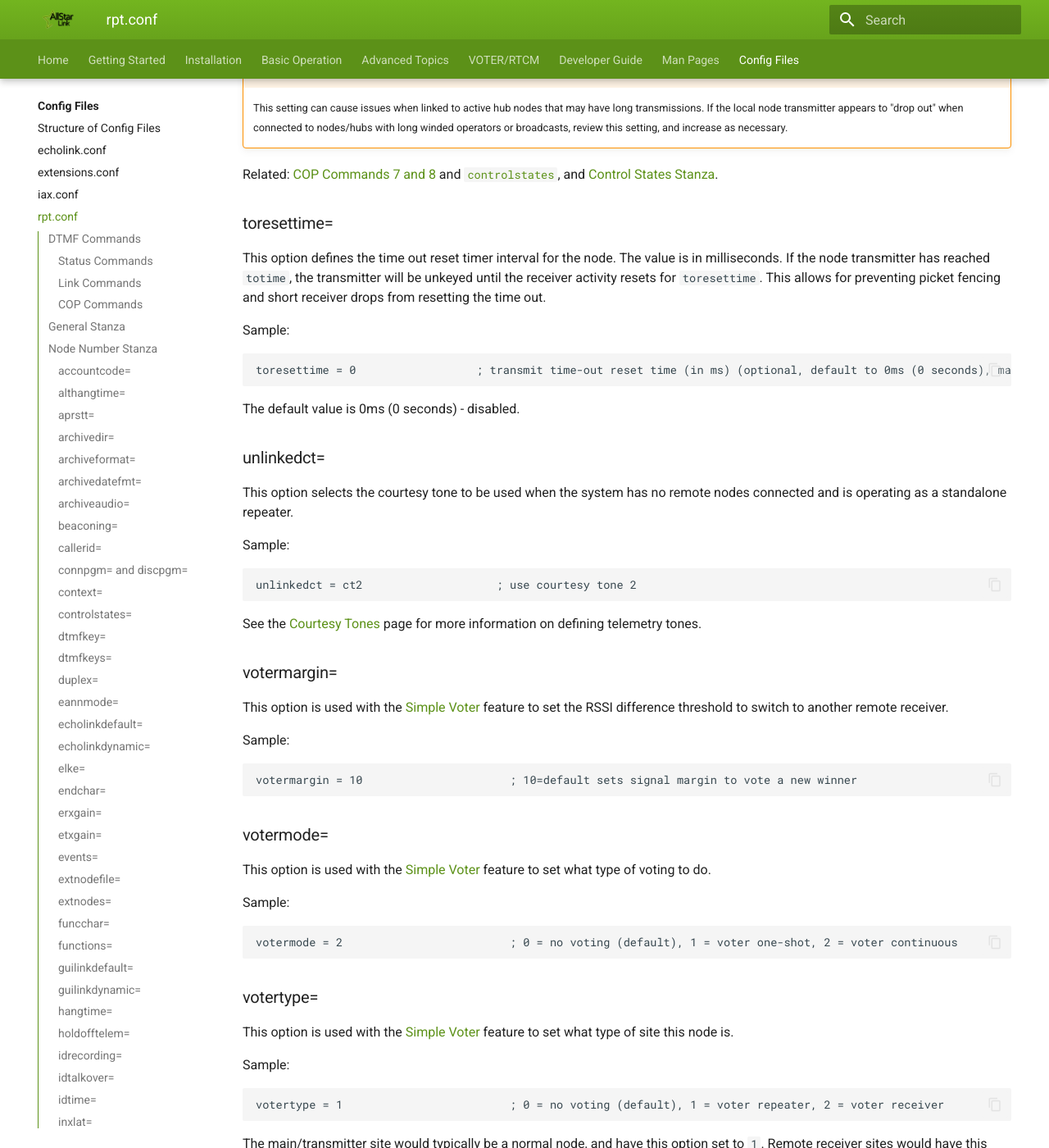
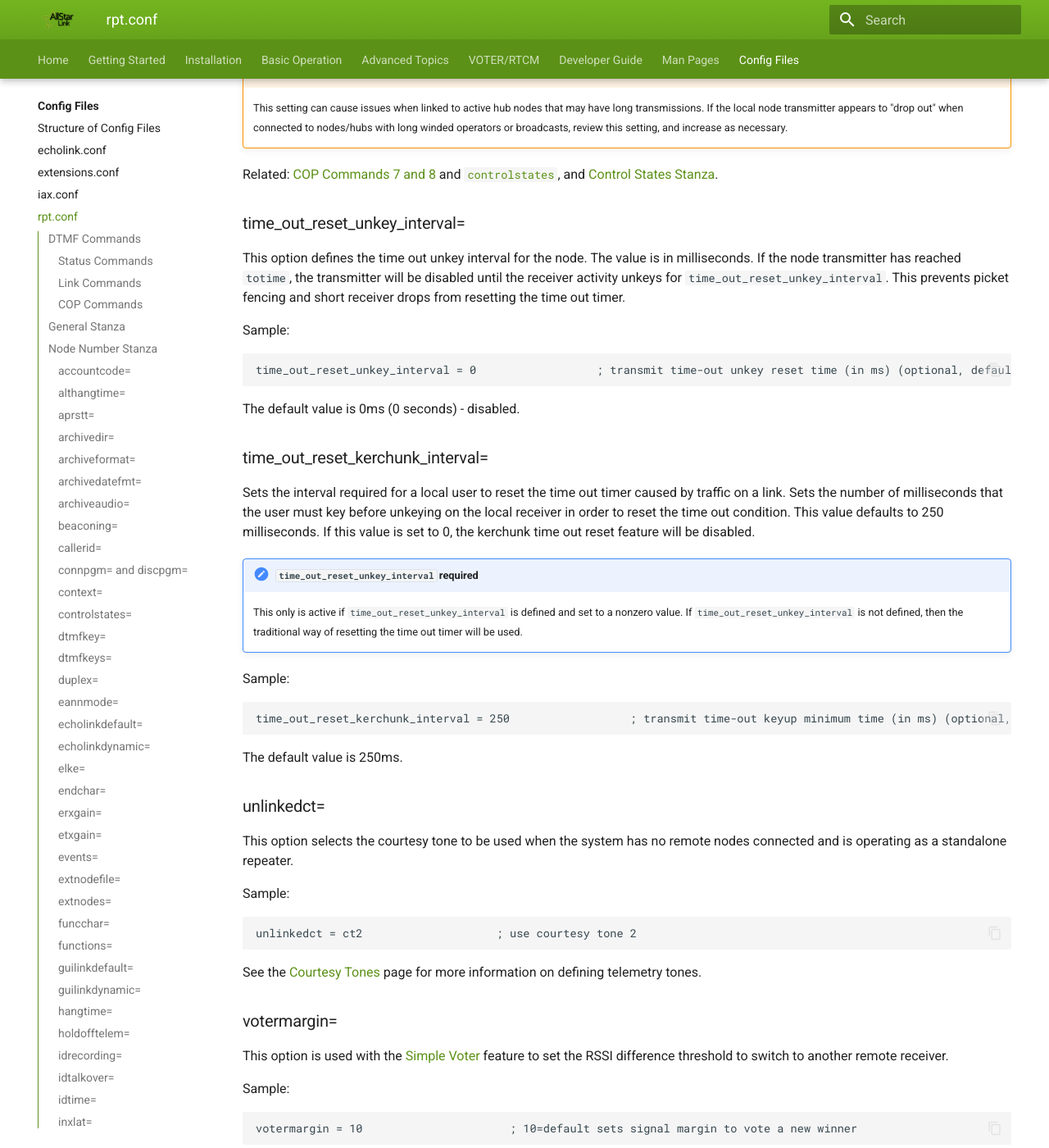
Before and after one commit to AllStarLink/ASL3-Manual, an MkDocs documentation site: the page built from docs/config/rpt_conf.md, in a window 1280 px wide and 1400 px high, scrolled down 35530 px. Shown: the whole window at 82% size. Built offline with MkDocs 1.6.1 and Material for MkDocs 9.7.7, drawn with Linux system fonts in a browser that asks for light colours.

Commit message:
Update related to PR #770 timout_reset_kerchunk_interval and rename toresettime to time_out_reset_unkey_interval

````diff
--- a/docs/config/rpt_conf.md
+++ b/docs/config/rpt_conf.md
@@ -1346,16 +1346,28 @@ The default value is 180000 ms (3 minutes).  Maximum of 9999999ms (166 minutes)
 
 Related: [COP Commands 7 and 8](#cop-commands) and [`controlstates`](#controlstates), and [Control States Stanza](#control-states-stanza).
 
-### toresettime=
-This option defines the time out reset timer interval for the node. The value is in milliseconds. If the node transmitter has reached `totime`, the transmitter will be unkeyed until the receiver activity resets for `toresettime`.  This allows for preventing picket fencing and short receiver drops from resetting the time out.
-
-Sample:
-
-```
-toresettime = 0                  ; transmit time-out reset time (in ms) (optional, default to 0ms (0 seconds), maximum 10000ms (10 seconds))
+### time_out_reset_unkey_interval=
+This option defines the time out unkey interval for the node. The value is in milliseconds. If the node transmitter has reached `totime`, the transmitter will be disabled until the receiver activity unkeys for `time_out_reset_unkey_interval`.  This prevents picket fencing and short receiver drops from resetting the time out timer.
+
+Sample:
+
+```
+time_out_reset_unkey_interval = 0                  ; transmit time-out unkey reset time (in ms) (optional, default to 0ms (0 seconds), maximum 10000ms (10 seconds))
 ```
 The default value is 0ms (0 seconds) - disabled.
 
+### time_out_reset_kerchunk_interval=
+Sets the interval required for a local user to reset the time out timer caused by traffic on a link.  Sets the number of milliseconds that the user must key before unkeying on the local receiver in order to reset the time out condition. This value defaults to 250 milliseconds. If this value is set to 0, the kerchunk time out reset feature will be disabled.
+
+!!! note  "`time_out_reset_unkey_interval` required"
+    This only is active if `time_out_reset_unkey_interval` is defined and set to a nonzero value. If `time_out_reset_unkey_interval` is not defined, then the traditional way of resetting the time out timer will be used.
+
+Sample:
+
+```
+time_out_reset_kerchunk_interval = 250                  ; transmit time-out keyup minimum time (in ms) (optional, default to 250ms.
+```
+The default value is 250ms.
 
 ### unlinkedct=
 This option selects the courtesy tone to be used when the system has no remote nodes connected and is operating as a standalone repeater.
````
